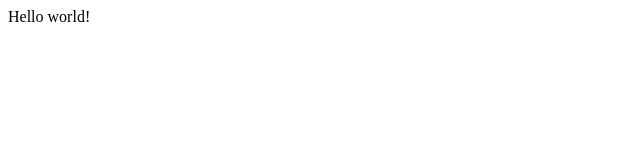
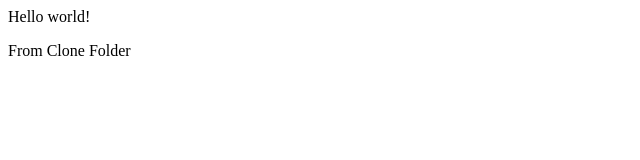
Before and after one commit to alexandruvladila/my-first-repository, a plain HTML site: page MyProject/Index.html in a window 1280 px wide. Shown: the whole page, without its empty margins (0-640 px from the left). Drawn offline with Linux system fonts and the light colour scheme.

Commit message:
from clone folder

```diff
--- a/MyProject/Index.html
+++ b/MyProject/Index.html
@@ -2,5 +2,6 @@
 <head></head>
 <body>
 Hello world!
+<p>From Clone Folder</p>
 </body>
 </html>
```
